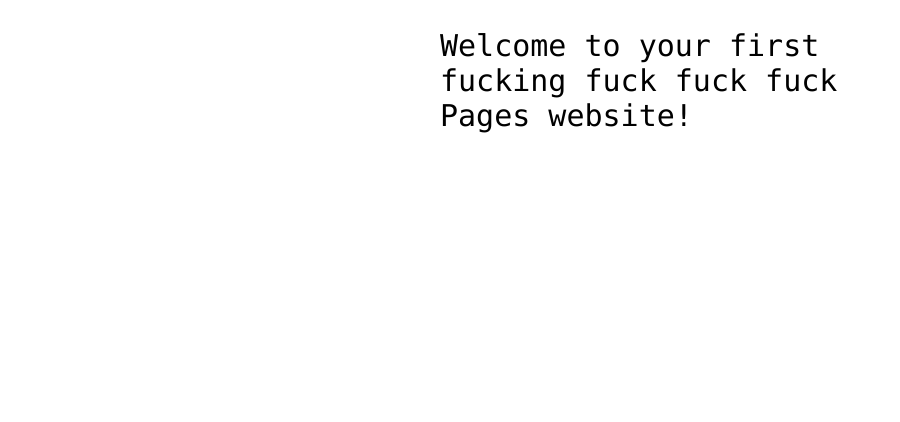
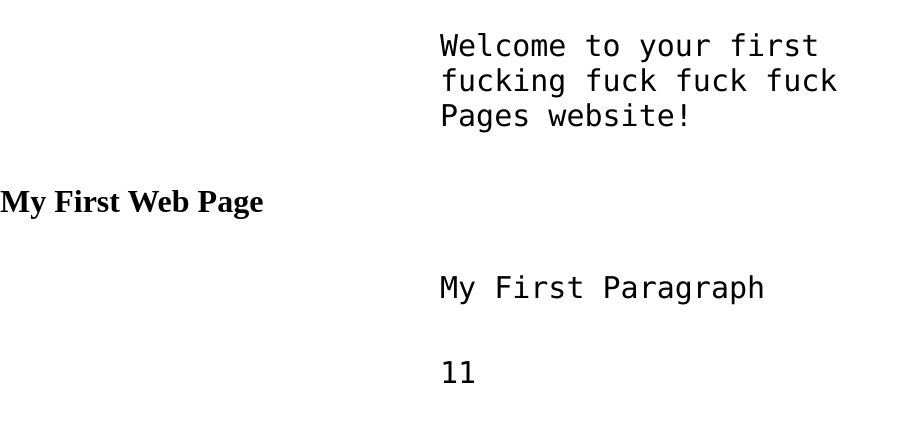
Before and after one commit to Ymturciomartinez/hello-world, a plain HTML site: page index.html in a window 1280 px wide. Shown: the part 360-782 px from the top of the page, without its empty margins (0-900 px from the left). Drawn offline with Linux system fonts and the light colour scheme.

Commit message:
Update index.html

```diff
--- a/index.html
+++ b/index.html
@@ -14,5 +14,14 @@
 <!-- Change this code here by copy and pasting your template on line 15 -->
 <p>Welcome to your first fucking fuck fuck fuck Pages website!</p>
 
+<h1>My First Web Page</h1>
+<p>My First Paragraph</p>
+
+<p id="demo"></p>
+
+<script>
+document.getElementById("demo").innerHTML = 5 + 6;
+</script>
+
 </body>
 </html>
```
